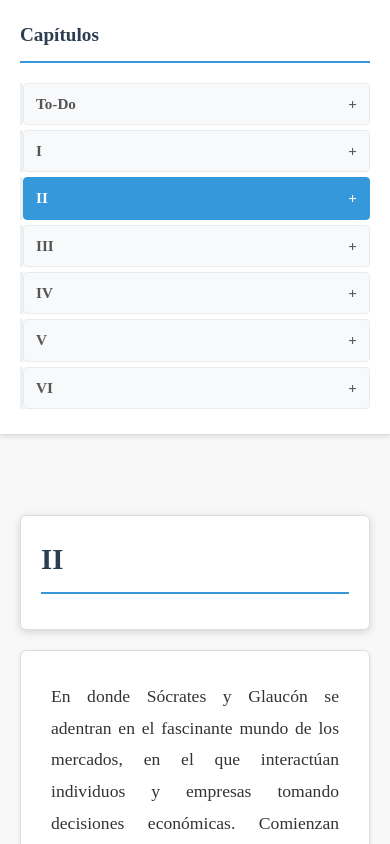
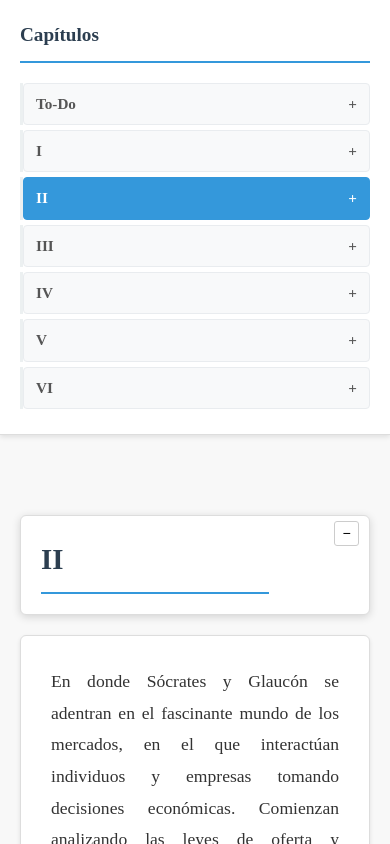
Before and after one commit to fedear402/economia-conversada.github.io, a plain HTML site: page index.html in a window 390 px wide. Both pictures are taken after a click on the link "II". Shown: the top 844 px of the page. Drawn offline with Linux system fonts and the light colour scheme; no server answers.

Commit message:
Add scrollable floating header with hide/show toggle
- Add horizontal scrolling to section/chapter headers
- Add toggle button (- / +) to hide/show header
- Smooth sliding animation with transform
- Custom scrollbar styling
- Mobile-responsive design
- Flexible header content layout

```diff
--- a/script.js
+++ b/script.js
@@ -481,6 +481,53 @@ class ChapterViewer {
 
         const header = document.createElement('div');
         header.className = `${type}-header`;
+        header.id = `${type}-header`;
+
+        // Add header controls container
+        const headerControls = document.createElement('div');
+        headerControls.className = 'header-controls';
+        headerControls.style.cssText = `
+            position: absolute;
+            top: 5px;
+            right: 10px;
+            display: flex;
+            gap: 5px;
+            z-index: 101;
+        `;
+
+        // Add toggle button
+        const toggleBtn = document.createElement('button');
+        toggleBtn.innerHTML = '−';
+        toggleBtn.title = 'Hide/Show Header';
+        toggleBtn.style.cssText = `
+            width: 25px;
+            height: 25px;
+            border: 1px solid #ccc;
+            background: #fff;
+            border-radius: 3px;
+            cursor: pointer;
+            font-size: 14px;
+            display: flex;
+            align-items: center;
+            justify-content: center;
+        `;
+
+        let headerVisible = true;
+        toggleBtn.onclick = () => {
+            headerVisible = !headerVisible;
+            if (headerVisible) {
+                header.style.transform = 'translateY(0)';
+                toggleBtn.innerHTML = '−';
+                toggleBtn.title = 'Hide Header';
+            } else {
+                header.style.transform = 'translateY(-85%)';
+                toggleBtn.innerHTML = '+';
+                toggleBtn.title = 'Show Header';
+            }
+        };
+
+        headerControls.appendChild(toggleBtn);
+        header.appendChild(headerControls);
 
         // Add breadcrumb for sections
         if (type === 'section' && parentChapter) {
@@ -490,18 +537,47 @@ class ChapterViewer {
             header.appendChild(breadcrumb);
         }
 
+        // Create content wrapper for flexible layout
+        const headerContent = document.createElement('div');
+        headerContent.className = 'header-content';
+        headerContent.style.cssText = `
+            display: flex;
+            flex-direction: column;
+            gap: 10px;
+            padding-right: 40px;
+            min-width: 0;
+            flex: 1;
+        `;
+
         const title = document.createElement('h1');
         title.className = `${type}-title`;
         title.textContent = item.title;
-        header.appendChild(title);
+        title.style.cssText = `
+            margin: 0;
+            overflow: hidden;
+            text-overflow: ellipsis;
+            white-space: nowrap;
+            min-width: 0;
+        `;
+
+        headerContent.appendChild(title);
 
         // Add description for sections
         if (type === 'section' && item.description) {
             const description = document.createElement('div');
             description.className = 'section-description';
             description.textContent = item.description;
-            header.appendChild(description);
-        }
+            description.style.cssText = `
+                font-size: 0.9em;
+                color: #666;
+                overflow: hidden;
+                text-overflow: ellipsis;
+                white-space: nowrap;
+            `;
+            headerContent.appendChild(description);
+        }
+
+        header.appendChild(headerContent);
 
         // Check if audio files exist and add players
         if (item.audioFiles && item.audioFiles.length > 0) {
--- a/styles.css
+++ b/styles.css
@@ -170,6 +170,45 @@ body {
     box-shadow: 0 2px 8px rgba(0,0,0,0.15);
     z-index: 100;
     margin: 0;
+    transition: transform 0.3s ease;
+    overflow-x: auto;
+    overflow-y: visible;
+    white-space: nowrap;
+    display: flex;
+    align-items: flex-start;
+    gap: 15px;
+}
+
+.chapter-header::-webkit-scrollbar, .section-header::-webkit-scrollbar {
+    height: 6px;
+}
+
+.chapter-header::-webkit-scrollbar-track, .section-header::-webkit-scrollbar-track {
+    background: #f1f1f1;
+    border-radius: 3px;
+}
+
+.chapter-header::-webkit-scrollbar-thumb, .section-header::-webkit-scrollbar-thumb {
+    background: #888;
+    border-radius: 3px;
+}
+
+.chapter-header::-webkit-scrollbar-thumb:hover, .section-header::-webkit-scrollbar-thumb:hover {
+    background: #555;
+}
+
+.header-controls {
+    position: absolute !important;
+    top: 5px !important;
+    right: 10px !important;
+    display: flex !important;
+    gap: 5px !important;
+    z-index: 101 !important;
+}
+
+.header-controls button:hover {
+    background: #f0f0f0 !important;
+    border-color: #999 !important;
 }
 
 .chapter-title, .section-title {
@@ -537,6 +576,8 @@ body {
         top: auto;
         margin-bottom: 20px;
         border-radius: 6px;
+        white-space: normal; /* Allow wrapping on mobile */
+        padding-right: 60px; /* Make room for controls */
     }
 
     .todo-content-view {
```
